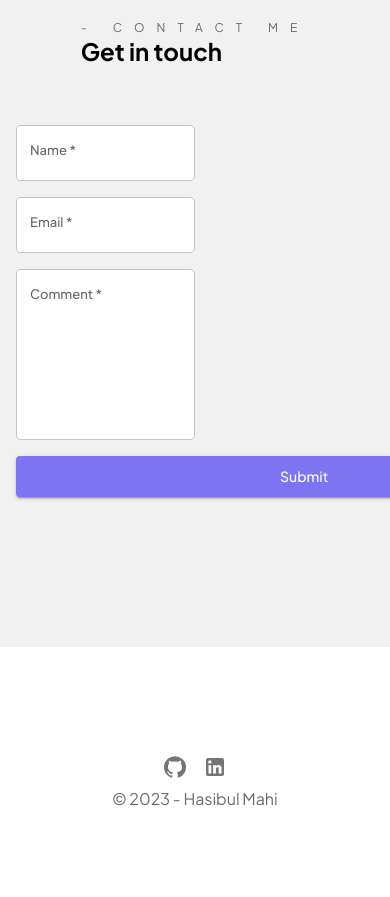
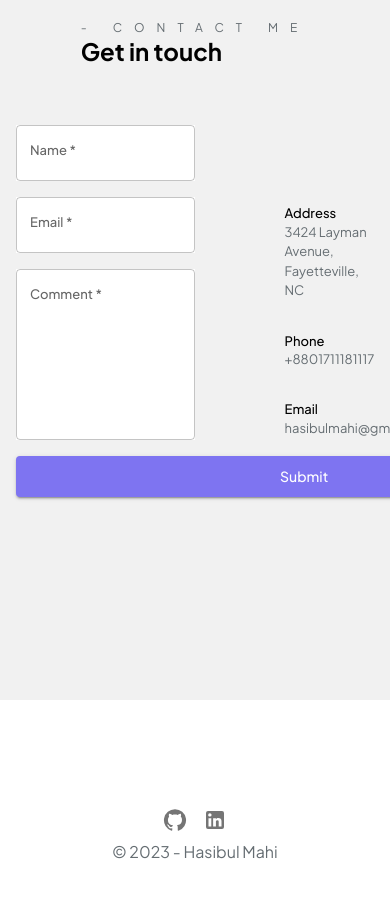
Before and after one commit to hasibulmahi/personal-portfolio, a Next.js app: page / in a window 390 px wide. Shown: the part 5660-6557 px from the top of the page. Built offline with nearby package versions, Linux system fonts and the light colour scheme.

Commit message:
Update contact.component.js
address, phone, email added

```diff
--- a/components/contact/contact.component.js
+++ b/components/contact/contact.component.js
@@ -32,7 +32,7 @@ function Contact(props) {
       />
 
       <Container>
-        <Grid container>
+        <Grid container justifyContent="space-between">
           <Grid item xs={6}>
             <Box>
               <Box>
@@ -93,7 +93,7 @@ function Contact(props) {
                       px: 33,
                       py: 1,
                       bgcolor: "#7E74F1",
-                      textTransform: "capitalize"
+                      textTransform: "capitalize",
                     }}
                   >
                     Submit
@@ -102,7 +102,46 @@ function Contact(props) {
               </Box>
             </Box>
           </Grid>
-          <Grid></Grid>
+          <Grid item xs={3}>
+            <Box
+              sx={{
+                py: 10,
+              }}
+            >
+              <Box
+                sx={{
+                  mb: 4,
+                }}
+              >
+                <Typography variant="h5" fontSize={13} fontWeight={500}>
+                  Address
+                </Typography>
+                <Typography fontSize={13}>
+                  3424 Layman Avenue, Fayetteville, NC
+                </Typography>
+              </Box>
+              <Box
+                sx={{
+                  mb: 4,
+                }}
+              >
+                <Typography variant="h5" fontSize={13} fontWeight={500}>
+                  Phone
+                </Typography>
+                <Typography fontSize={13}>+8801711181117</Typography>
+              </Box>
+              <Box
+                sx={{
+                  mb: 4,
+                }}
+              >
+                <Typography variant="h5" fontSize={13} fontWeight={500}>
+                  Email
+                </Typography>
+                <Typography fontSize={13}>hasibulmahi@gmail.com</Typography>
+              </Box>
+            </Box>
+          </Grid>
         </Grid>
       </Container>
     </SectionWrapper>
```
